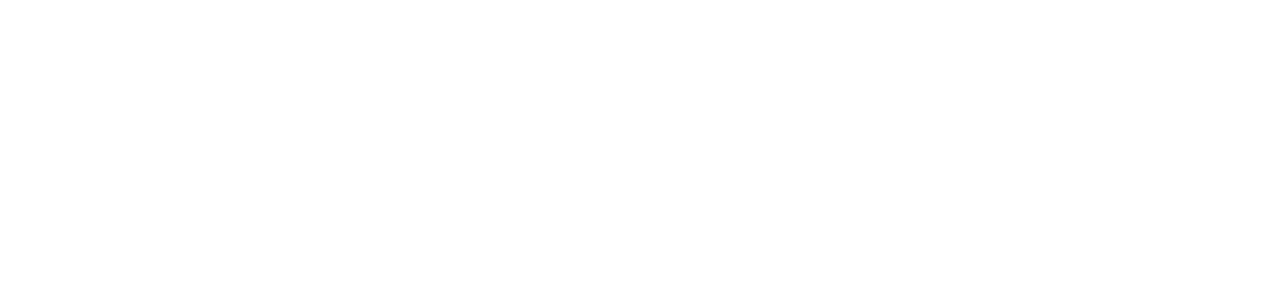
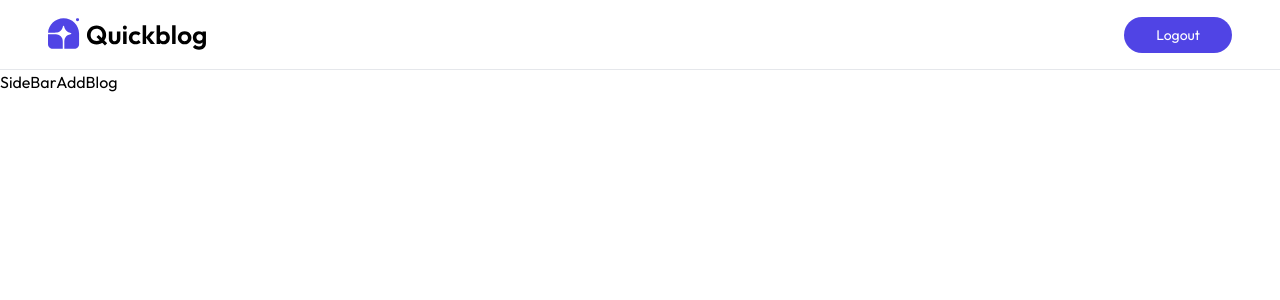
Before and after one commit to DhruvVasisht/QuickBlog, a React (Vite) app in the folder client/: page /admin/add-blog in a window 1280 px wide. Before the commit this address had no page. Shown: the top 300 px of the page. Built offline with nearby package versions, Linux system fonts and the light colour scheme.

Commit message:
Admin page started

```diff
--- a/client/src/App.jsx
+++ b/client/src/App.jsx
@@ -1,14 +1,25 @@
-import { Routes, Route } from 'react-router-dom'
-import Home from './pages/Home'
-import Blog from './pages/Blog'
+import { Routes, Route } from "react-router-dom";
+import Home from "./pages/Home";
+import Blog from "./pages/Blog";
+import Layout from "./pages/admin/Layout";
+import Dashboard from "./pages/admin/Dashboard";
+import ListBlog from "./pages/admin/ListBlog";
+import AddBlog from "./pages/admin/AddBlog";
+import Comment from "./pages/admin/Comment";
 
 const App = () => {
   return (
     <Routes>
-      <Route path='/' element={<Home />} />
-      <Route path='/blog/:id' element={<Blog />} />
+      <Route path="/" element={<Home />} />
+      <Route path="/blog/:id" element={<Blog />} />
+      <Route path="/admin" element={<Layout />}>
+        <Route index element={<Dashboard />} />
+        <Route path="list-blog" element={<ListBlog />} />
+        <Route path="add-blog" element={<AddBlog />} />
+        <Route path="comments" element={<Comment />} />
+      </Route>
     </Routes>
-  )
-}
+  );
+};
 
-export default App
+export default App;
--- /dev/null
+++ b/client/src/components/admin/Login.jsx
@@ -0,0 +1,9 @@
+import React from 'react'
+
+const Login = () => {
+  return (
+    <div>Login</div>
+  )
+}
+
+export default Login
--- /dev/null
+++ b/client/src/components/admin/Sidebar.jsx
@@ -0,0 +1,9 @@
+import React from 'react'
+
+const Sidebar = () => {
+  return (
+    <div>Sidebar</div>
+  )
+}
+
+export default Sidebar
--- /dev/null
+++ b/client/src/pages/admin/AddBlog.jsx
@@ -0,0 +1,9 @@
+import React from 'react'
+
+const AddBlog = () => {
+  return (
+    <div>AddBlog</div>
+  )
+}
+
+export default AddBlog
--- /dev/null
+++ b/client/src/pages/admin/Comment.jsx
@@ -0,0 +1,9 @@
+import React from 'react'
+
+const Comment = () => {
+  return (
+    <div>Comment</div>
+  )
+}
+
+export default Comment
--- /dev/null
+++ b/client/src/pages/admin/Dashboard.jsx
@@ -0,0 +1,8 @@
+
+const Dashboard = () => {
+  return (
+    <div></div>
+  )
+}
+
+export default Dashboard
--- /dev/null
+++ b/client/src/pages/admin/Layout.jsx
@@ -0,0 +1,24 @@
+import { useNavigate, Outlet } from 'react-router-dom'
+import { assets } from '../../assets/assets';
+
+
+const Layout = () => {
+  const navigate = useNavigate();
+  const logout = () => {
+    navigate("/");
+  }
+  return (
+    <>
+      <div className='flex items-center justify-between p-2 h-[70px] px-4 sm:px-12 border-b border-gray-200'>
+        <img src={assets.logo} alt="" className='w-32 sm:w-40 cursor-pointer' onClick={()=>navigate("/")} />
+        <button onClick={logout} className="text-sm px-8 py-2 bg-primary text-white rounded-full cursor-pointer">Logout</button>
+      </div>
+      <div className='flex h-[calc(100vh-70px)]'>
+        <div>SideBar</div>
+        <Outlet />
+      </div>
+    </>
+  )
+}
+
+export default Layout
--- /dev/null
+++ b/client/src/pages/admin/ListBlog.jsx
@@ -0,0 +1,9 @@
+import React from 'react'
+
+const ListBlog = () => {
+  return (
+    <div>ListBlog</div>
+  )
+}
+
+export default ListBlog
```
